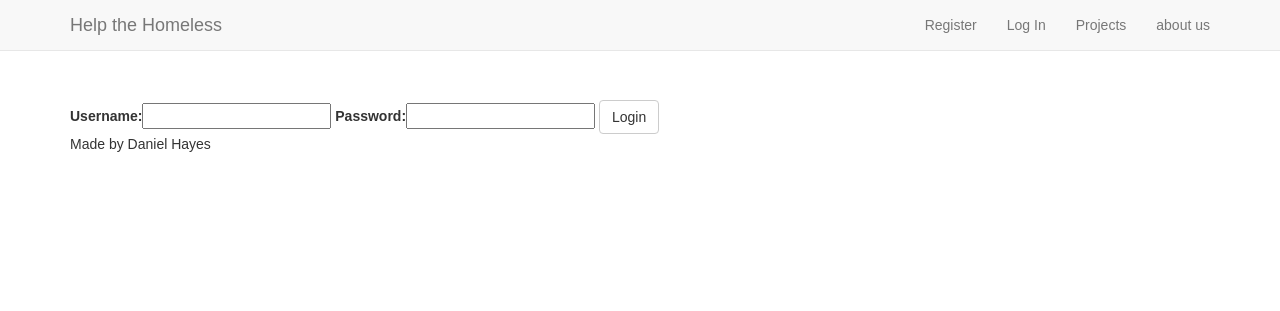
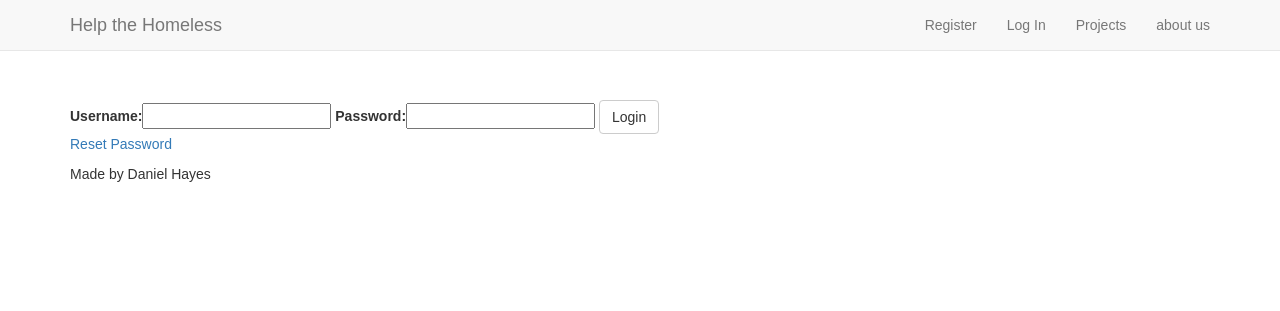
Before and after one commit to Danhayes3008/milestone4, a Django app: page /users/login/ in a window 1280 px wide. Shown: the top 311 px of the page. Run offline with Django 3.2, Linux system fonts and the light colour scheme; some libraries are stand-ins or nearby versions.

Commit message:
added the href url for the reset password system and uncommented the link

```diff
--- a/users/templates/login.html
+++ b/users/templates/login.html
@@ -11,5 +11,5 @@
     {% csrf_token %} {{ login_form | as_bootstrap }}
     <button type="submit" class="btn btn-default">Login</button>
 </form>
-<!--<p><a href="#">Reset Password</a></p>-->
+<p><a href="{% url 'password_reset' %}">Reset Password</a></p>
 {% endblock %}
```
